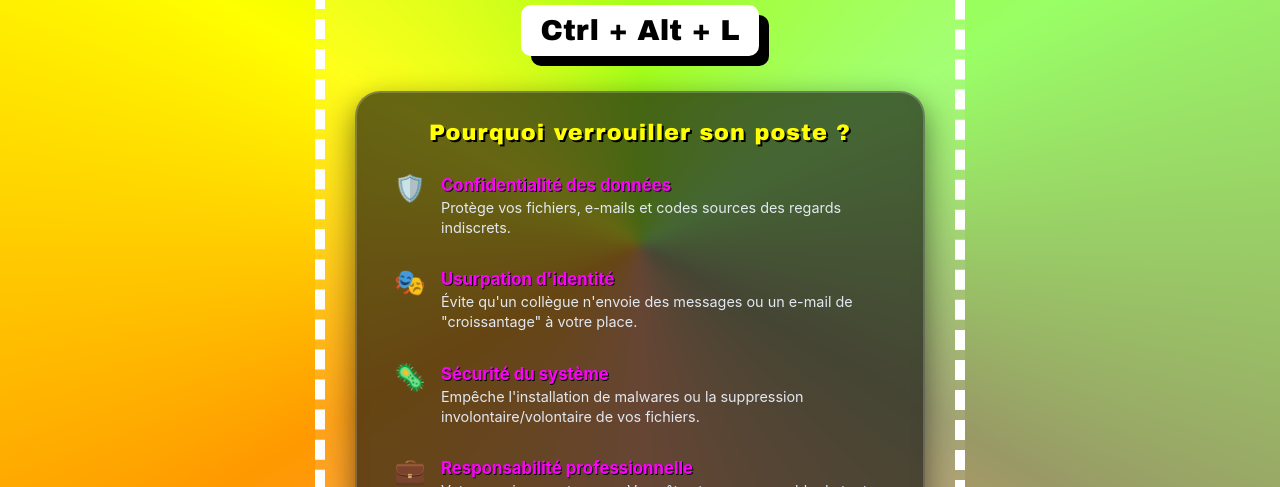
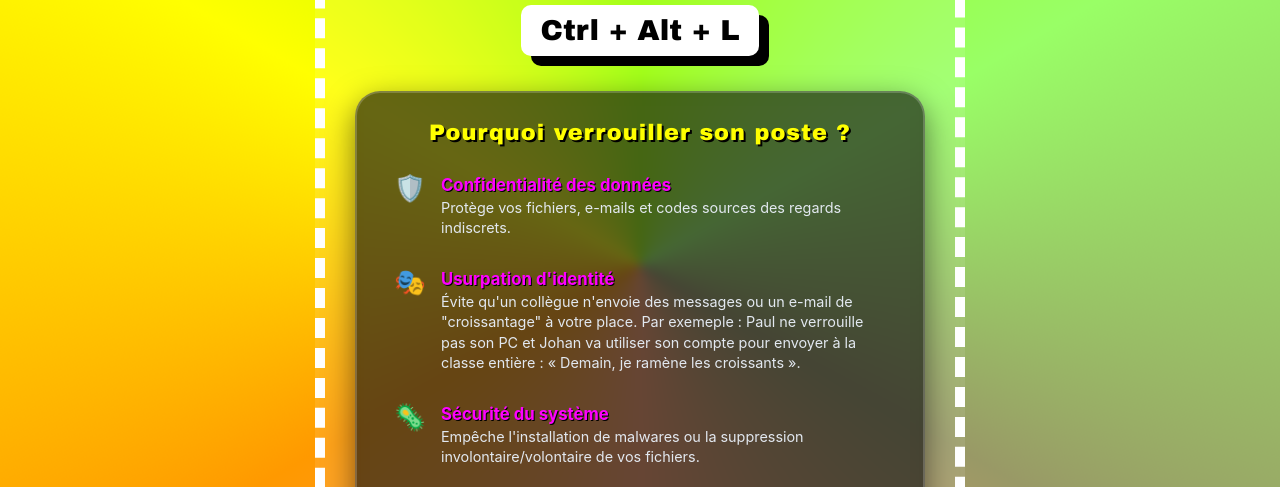
Before and after one commit to JusteUnMecGach4a/PC, a plain HTML site: page index.html in a window 1280 px wide. Shown: the part 251-738 px from the top of the page. Drawn offline with Linux system fonts and the light colour scheme.

Commit message:
Enhance identity usurpation description in index.html
Expanded explanation of identity usurpation to include an example.

```diff
--- a/index.html
+++ b/index.html
@@ -214,7 +214,7 @@
                     <span class="reason-icon">🎭</span>
                     <div class="reason-content">
                         <strong>Usurpation d'identité</strong>
-                        <span>Évite qu'un collègue n'envoie des messages ou un e-mail de "croissantage" à votre place.</span>
+                        <span>Évite qu'un collègue n'envoie des messages ou un e-mail de "croissantage" à votre place. Par exemeple : Paul ne verrouille pas son PC et Johan va utiliser son compte pour envoyer à la classe entière : « Demain, je ramène les croissants ».</span>
                     </div>
                 </li>
                 <li>
```
